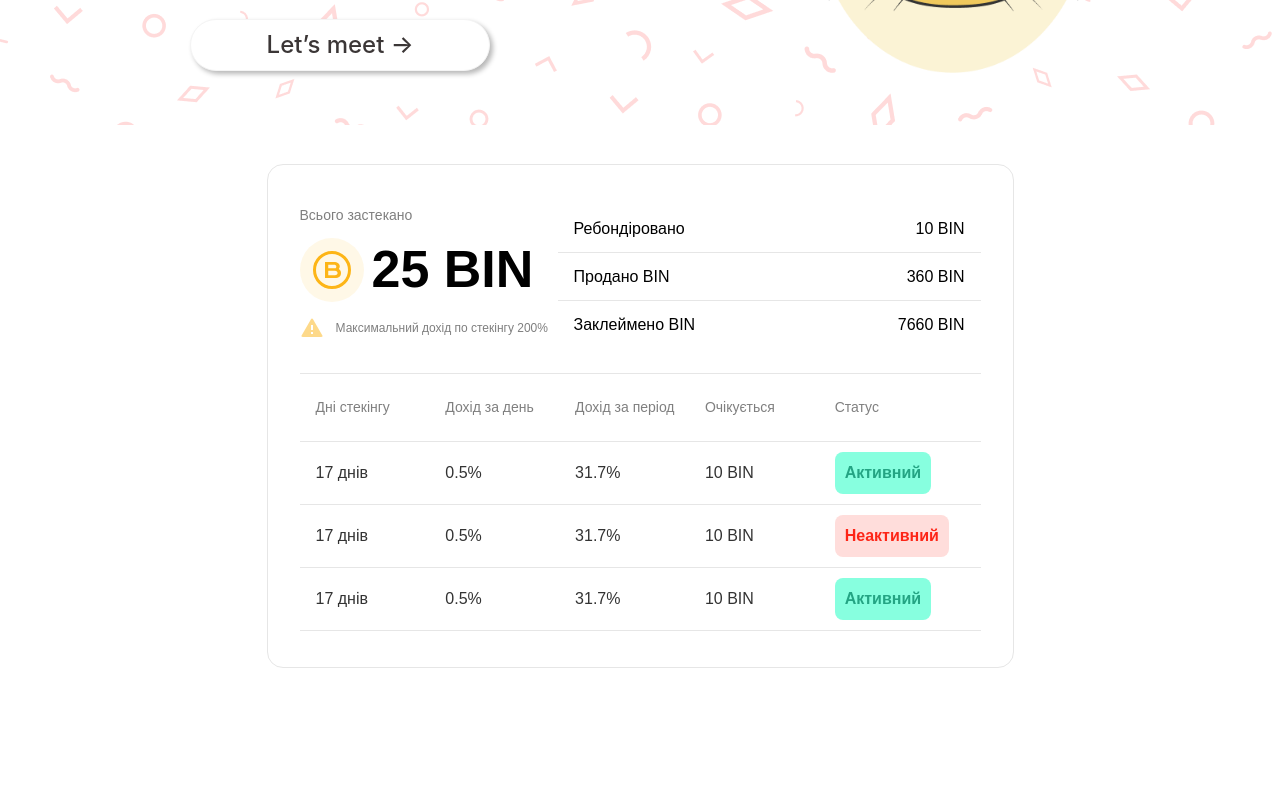
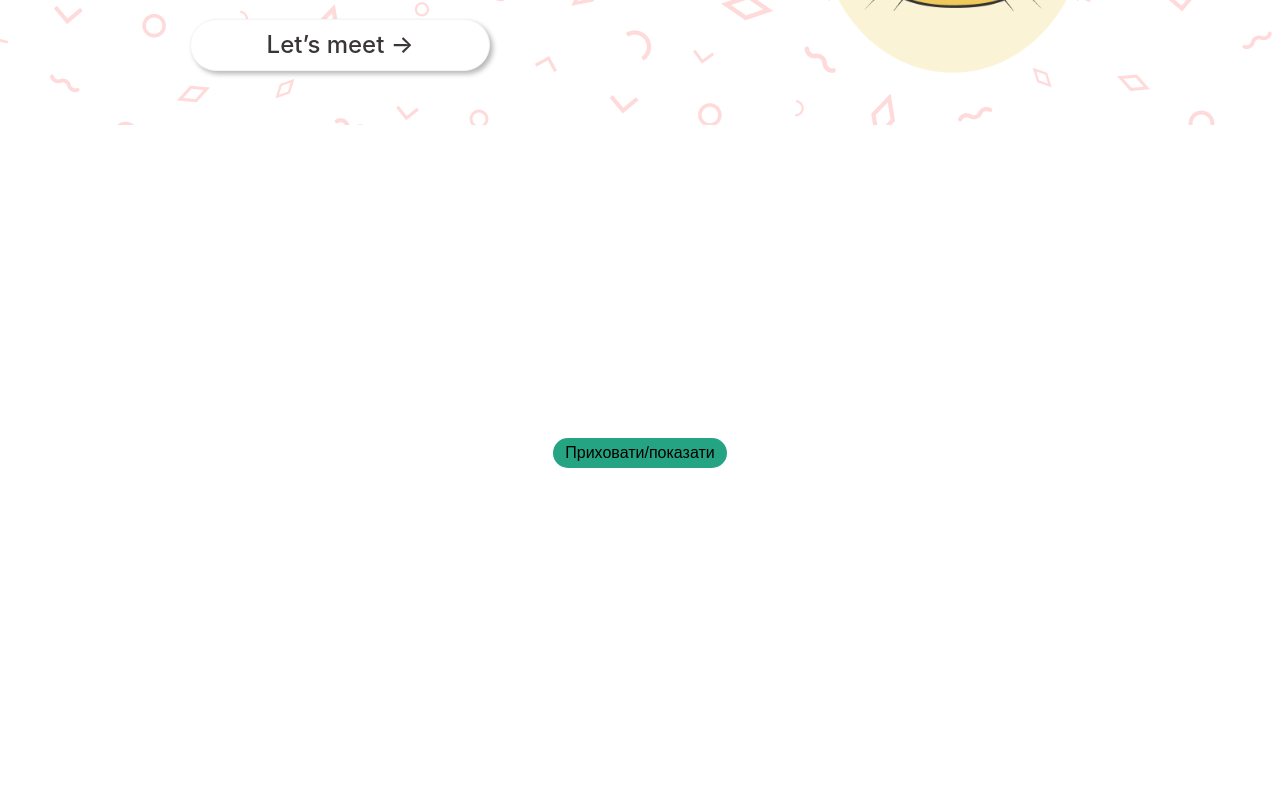
Before and after one commit to MaksymTimofeev/Temp-for-faster-work, a Vue app: page /dash in a window 1280 px wide. Shown: the part 380-1180 px from the top of the page. Built offline with nearby package versions, Linux system fonts and the light colour scheme.

Commit message:
[TFFW-4]Creating components with styles

```diff
--- a/src/assets/styles/css/main.css
+++ b/src/assets/styles/css/main.css
@@ -1,6 +1,8 @@
 main {
   display: flex;
+  flex-direction: column;
   justify-content: center;
+  align-items: center;
   padding-top: 39px;
   padding-bottom: 153px;
   font-family: 'Manrope', sans-serif;
@@ -117,6 +119,14 @@ div.table__indexes-menu {
   display: none;
 }
 
+.buttonTable {
+  max-height: 30px;
+  padding: 8px 12px;
+  background-color: #24a483;
+  border-radius: 30px;
+  margin-bottom: 30px;
+}
+
 @media (min-width: 1200.1px) {
   html {
     font-size: 1.0582vw;
--- a/src/components/TableComponent.vue
+++ b/src/components/TableComponent.vue
@@ -1,7 +1,8 @@
 <template>
 
     <main>
-      <div class="table">
+      <button v-on:click="userIsActive = !userIsActive" class="buttonTable">Приховати/показати</button>
+      <div v-if="userIsActive" class="table">
         <div class="table__main">
           <div class="table__main-bin">
             <span class="table__item">Всього застекано</span>
@@ -24,6 +25,7 @@
             </div>
           </div>
         </div>
+
         <div class="table__indexes">
           <div class="table__indexes-menu">
             <div>Дні стекінгу</div>
@@ -31,15 +33,18 @@
             <div>Дохід за період</div>
             <div>Очікується</div>
             <div>Статус</div>
+        </div>
+          <div v-for="i in userData" >
+            <div> {{ i.stakingDays }} днів</div>
+            <div> {{ i.profitPerDay }} %</div>
+            <div> {{ i.profitWhole }} %</div>
+            <div> {{ i.waiting }} BIN</div>
+            <div>
+             <span v-if="i.isActive" class="table__activeStatus">Активний</span>
+              <span v-else class="table__inactiveStatus">Неактивний</span>
+            </div>
           </div>
-          <div>
-            <div>17 днів</div>
-            <div>0.5%</div>
-            <div>31.7%</div>
-            <div>10 BIN</div>
-            <div><span class="table__activeStatus">Активний</span></div>
-          </div>
-          <div>
+          <!-- <div>
             <div>17 днів</div>
             <div>0.5%</div>
             <div>31.7%</div>
@@ -52,7 +57,7 @@
             <div>31.7%</div>
             <div>10 BIN</div>
             <div><span class="table__activeStatus">Активний</span></div>
-          </div>
+          </div> -->
         </div>
         <div class="table__indexes-mobile">
           <div>
@@ -105,6 +110,42 @@
 
 </template>
 
+<script>
+
+export default {
+  data() {
+    return {
+      userIsActive: false,
+      userData: [
+        {
+          stakingDays: 17,
+          profitPerDay: ".5",
+          profitWhole: "21.43",
+          waiting: 10,
+          isActive: false,
+        },
+        {
+          stakingDays: 45,
+          profitPerDay: "1",
+          profitWhole: "9.43",
+          waiting: 43,
+          isActive: false,
+        },
+        {
+          stakingDays: 23,
+          profitPerDay: "12.34",
+          profitWhole: "358.13",
+          waiting: 638,
+          isActive: true,
+        },
+      ]
+    }
+  },
+}
+</script>
+
+
+
 <!-- <div>
   <div class="card">
       <div class="card-title">Tile Card</div>
```
Also changed, not shown: src/App.vue (line endings or trailing spaces).
